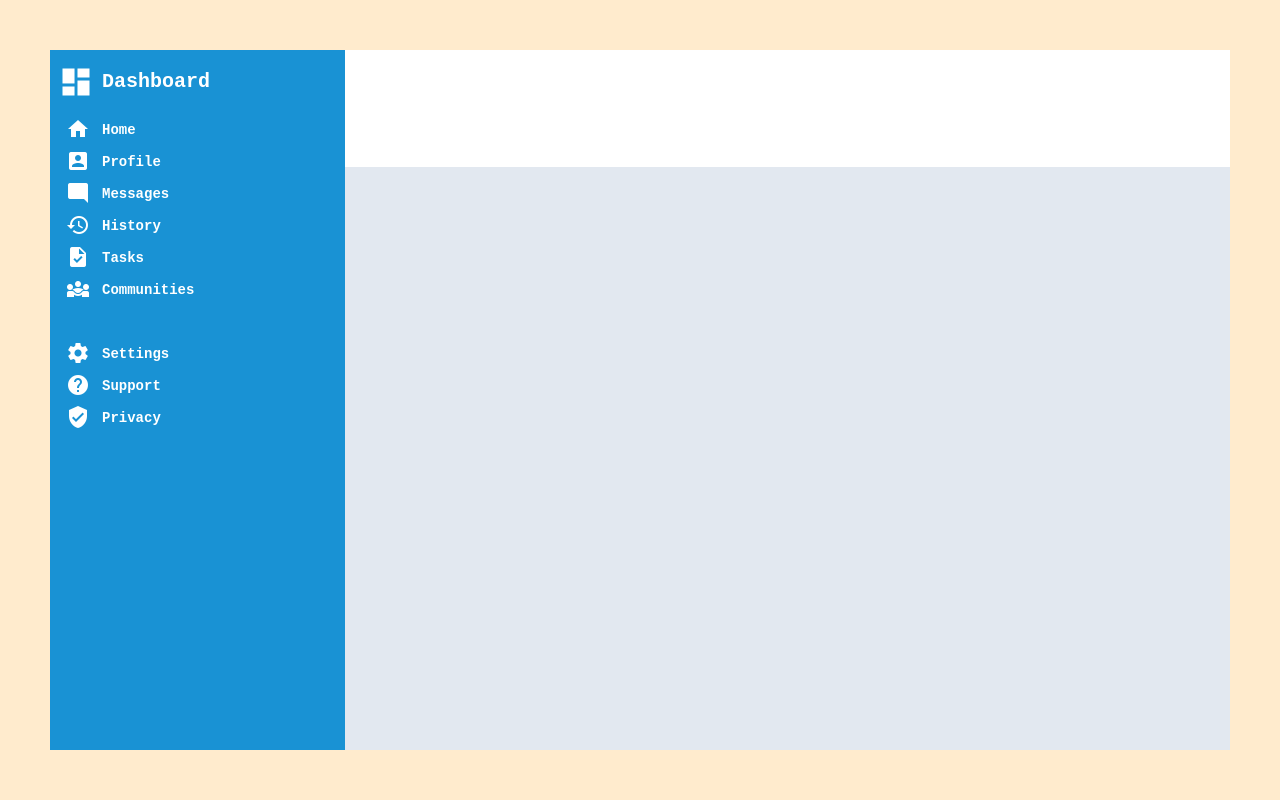
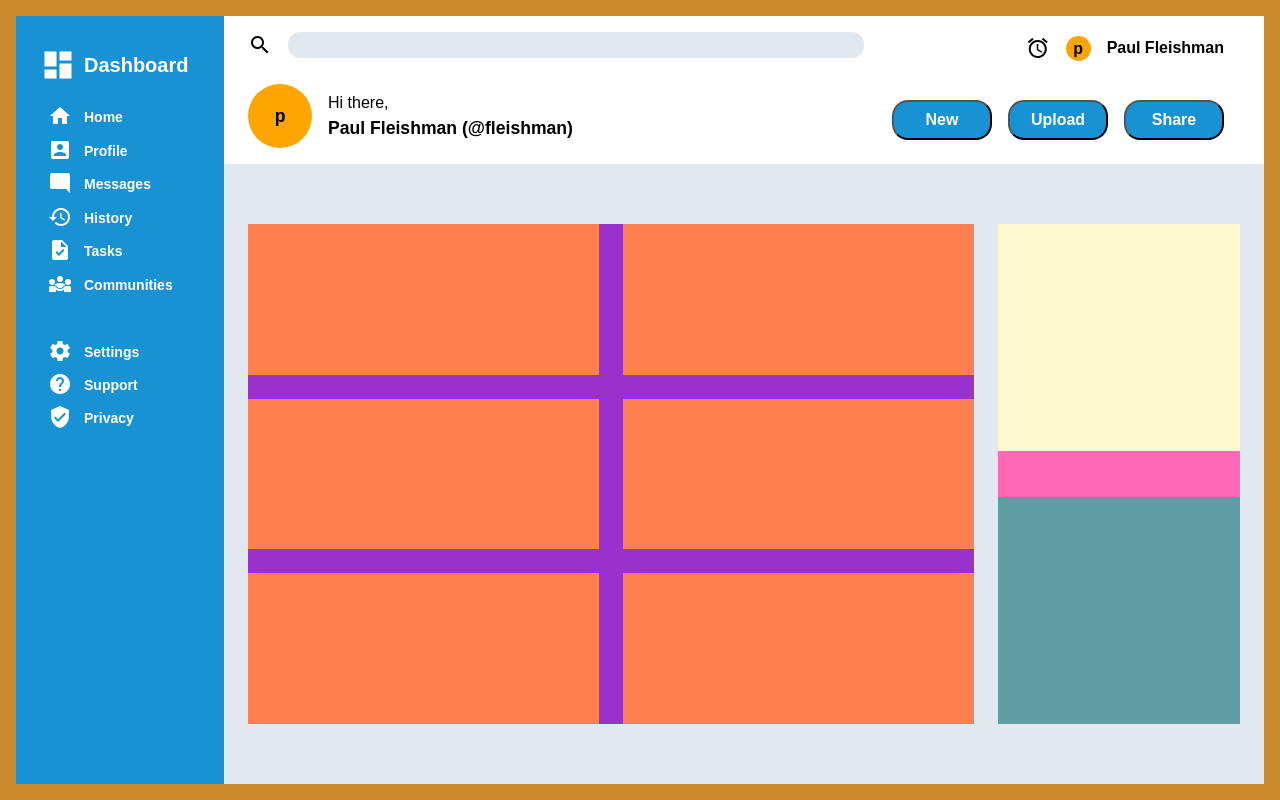
Before and after one commit to de3x/admin-dashboard, a plain HTML site: page index.html in a window 1280 px wide. Drawn offline with Linux system fonts and the light colour scheme.

Commit message:
Create grid layout for content area

```diff
--- a/index.html
+++ b/index.html
@@ -10,10 +10,36 @@
       rel="stylesheet"
     />
     <link rel="stylesheet" href="styles.css" />
+    <link
+      rel="stylesheet"
+      href="https://stackpath.bootstrapcdn.com/font-awesome/4.7.0/css/font-awesome.min.css"
+    />
   </head>
   <body>
-    <div class="main-container">
-      <div class="header"></div>
+    <div class="container">
+      <div class="header">
+        <div class="search-wrapper">
+          <span class="material-icons search-icon">search</span>
+          <input type="search" id="searchbar" placeholder="" />
+        </div>
+        <div class="profile-wrapper">
+          <span class="material-icons alarm-icon">alarm</span>
+          <div class="circle-icon">p</div>
+          <div class="username">Paul Fleishman</div>
+        </div>
+        <div class="welcome-wrapper">
+          <div class="big circle-icon">p</div>
+          <div class="welcome-message">
+            Hi there, <br />
+            <span class="big username"> Paul Fleishman (@fleishman) </span>
+          </div>
+        </div>
+        <div class="action-buttons-wrapper">
+          <button>New</button>
+          <button>Upload</button>
+          <button>Share</button>
+        </div>
+      </div>
       <div class="sidebar">
         <div class="logo-wrapper">
           <span class="material-icons md-36">dashboard</span>
@@ -47,7 +73,20 @@
           </ul>
         </div>
       </div>
-      <div class="content"></div>
+      <div class="content">
+        <div class="projects-wrapper">
+          <div class="card"></div>
+          <div class="card"></div>
+          <div class="card"></div>
+          <div class="card"></div>
+          <div class="card"></div>
+          <div class="card"></div>
+        </div>
+        <div class="extras-wrapper">
+          <div class="announcements"></div>
+          <div class="trending"></div>
+        </div>
+      </div>
     </div>
   </body>
 </html>
--- a/styles.css
+++ b/styles.css
@@ -111,23 +111,26 @@ h6 {
 
 /* temporary */
 * {
-  /* border: 2px solid blue; */
+  /* border: 1px solid blue; */
+}
+div {
+  /* border: 1px solid blue; */
 }
 
 /* temporary padding for better visibility */
 body {
-  padding: 50px;
+  padding: 16px;
 }
 
 body {
-  font-family: "Courier New", Courier, monospace;
-  background-color: blanchedalmond;
+  font-family: Arial, Helvetica, sans-serif;
+  background-color: rgb(201, 138, 43);
 }
 
-.main-container {
+.container {
   height: 100%;
   display: grid;
-  grid-template-columns: 1fr 3fr;
+  grid-template-columns: 1fr 5fr;
   grid-template-rows: 1fr 5fr;
   grid-template-areas:
     "sidebar header"
@@ -135,8 +138,82 @@ body {
 }
 
 .header {
+  padding: 0px 24px;
+  padding-top: 12px;
+  display: grid;
+  grid-template-columns: 10fr 1fr;
+  grid-template-rows: 1fr 3fr;
+  grid-template-areas:
+    "search profile"
+    "welcome actions";
   background-color: #ffffff;
   grid-area: header;
+  gap: 4px;
+}
+
+.search-wrapper {
+  display: flex;
+  align-items: center;
+  grid-area: search;
+}
+
+.search-icon {
+  padding-right: 16px;
+}
+
+#searchbar {
+  width: 90%;
+  border-radius: 12px;
+  background-color: #e2e8f0;
+  border: none;
+  padding-left: 1.25rem;
+}
+
+.profile-wrapper {
+  grid-area: profile;
+  display: flex;
+  gap: 16px;
+  justify-content: flex-end;
+  padding-right: 16px;
+  padding-top: 8px;
+  font-weight: 700;
+}
+
+.welcome-wrapper {
+  grid-area: welcome;
+  display: flex;
+  justify-content: flex-start;
+  align-items: center;
+  align-self: flex-end;
+  padding-bottom: 16px;
+}
+
+.spacer {
+  flex: 1;
+}
+
+.action-buttons-wrapper {
+  grid-area: actions;
+  /* display: flex;
+  justify-content: center;
+  align-items: center; */
+  /* border: 2px solid red; */
+  display: grid;
+  grid-template-columns: 1fr 1fr 1fr;
+  gap: 16px;
+  align-items: center;
+  align-self: flex-end;
+  padding-right: 16px;
+  padding-bottom: 24px;
+}
+
+.action-buttons-wrapper button {
+  background-color: #1992d4;
+  color: white;
+  border-radius: 16px;
+  height: 40px;
+  width: 100px;
+  font-weight: 700;
 }
 
 .sidebar {
@@ -148,6 +225,7 @@ body {
   grid-template-rows: 1fr 5fr 5fr;
   font-size: 0.875rem;
   font-weight: 600;
+  padding: 16px;
 }
 
 .logo-wrapper {
@@ -209,8 +287,45 @@ body {
 .content {
   background-color: #e2e8f0;
   grid-area: content;
+  display: grid;
+  grid-template-columns: 3fr 1fr;
+  padding: 60px 24px;
+  gap: 24px;
 }
 
+.projects-wrapper {
+  background-color: darkorchid;
+  display: grid;
+  grid-template-columns: 1fr 1fr;
+  grid-template-rows: 1fr 1fr 1fr;
+  gap: 24px;
+}
+
+.card {
+  background-color: coral;
+  padding: 8px;
+}
+
+.extras-wrapper {
+  background-color: hotpink;
+  display: grid;
+  grid-template-columns: 1fr;
+  grid-template-rows: 5fr 1fr 5fr;
+  grid-template-areas:
+    "announcements"
+    "."
+    "trending";
+}
+
+.announcements {
+  grid-area: announcements;
+  background-color: lemonchiffon;
+}
+
+.trending {
+  grid-area: trending;
+  background-color: cadetblue;
+}
 /* Very tedious way of implementing grid-template area for nav li's */
 .nav-1 {
   grid-area: one;
@@ -239,3 +354,32 @@ body {
 .nav-9 {
   grid-area: nine;
 }
+
+.circle-icon {
+  height: 25px;
+  width: 25px;
+  background-color: orange;
+  border-radius: 50%;
+  display: grid;
+  place-content: center;
+  text-align: center;
+}
+
+.big.circle-icon {
+  margin-right: 16px;
+}
+
+.username {
+  font-family: Arial, Helvetica, sans-serif;
+}
+
+.big {
+  height: 4rem;
+  width: 4rem;
+  font-size: 1.1rem;
+  font-weight: 700;
+}
+
+.big.username {
+  white-space: nowrap;
+}
```
